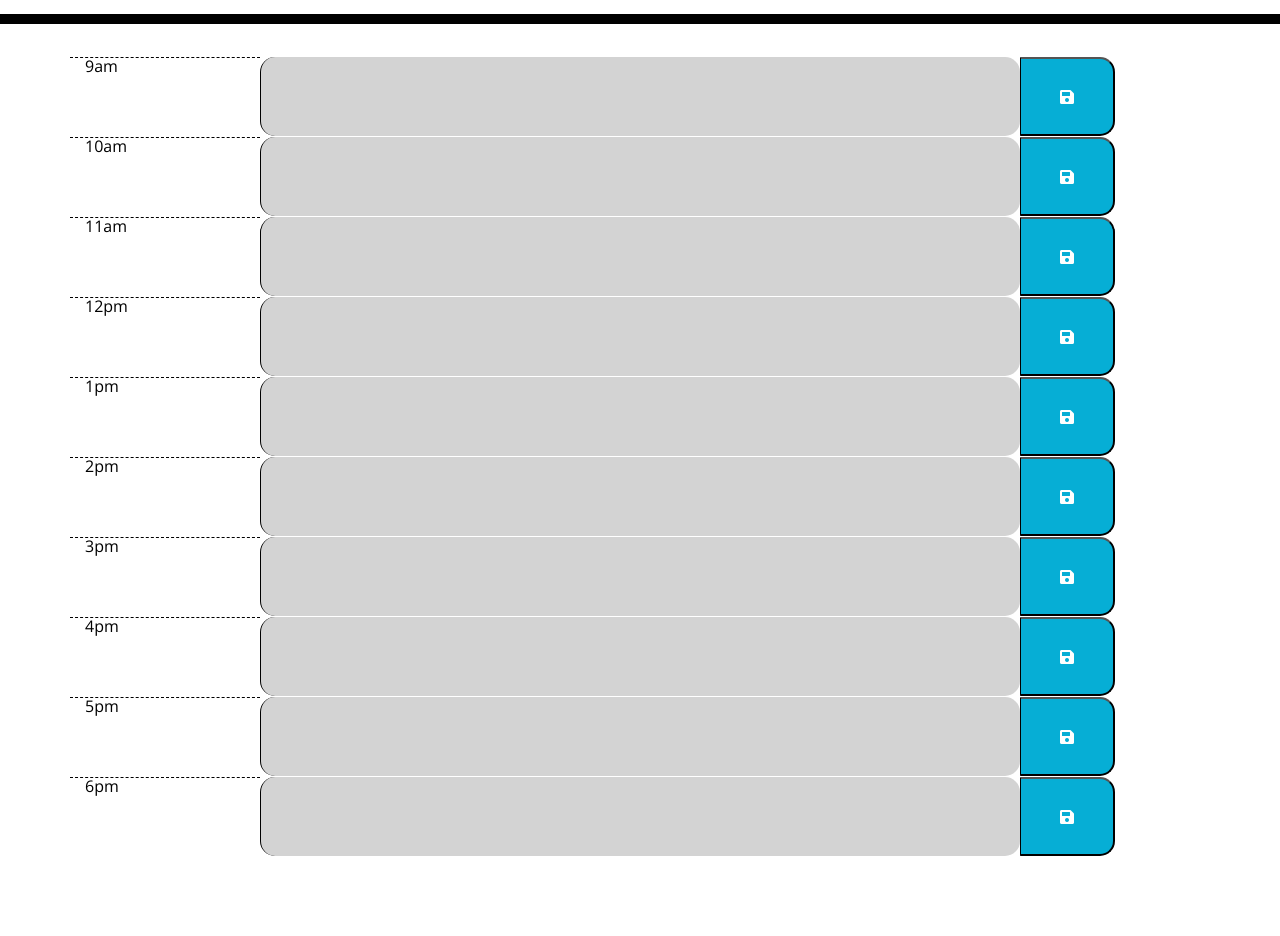
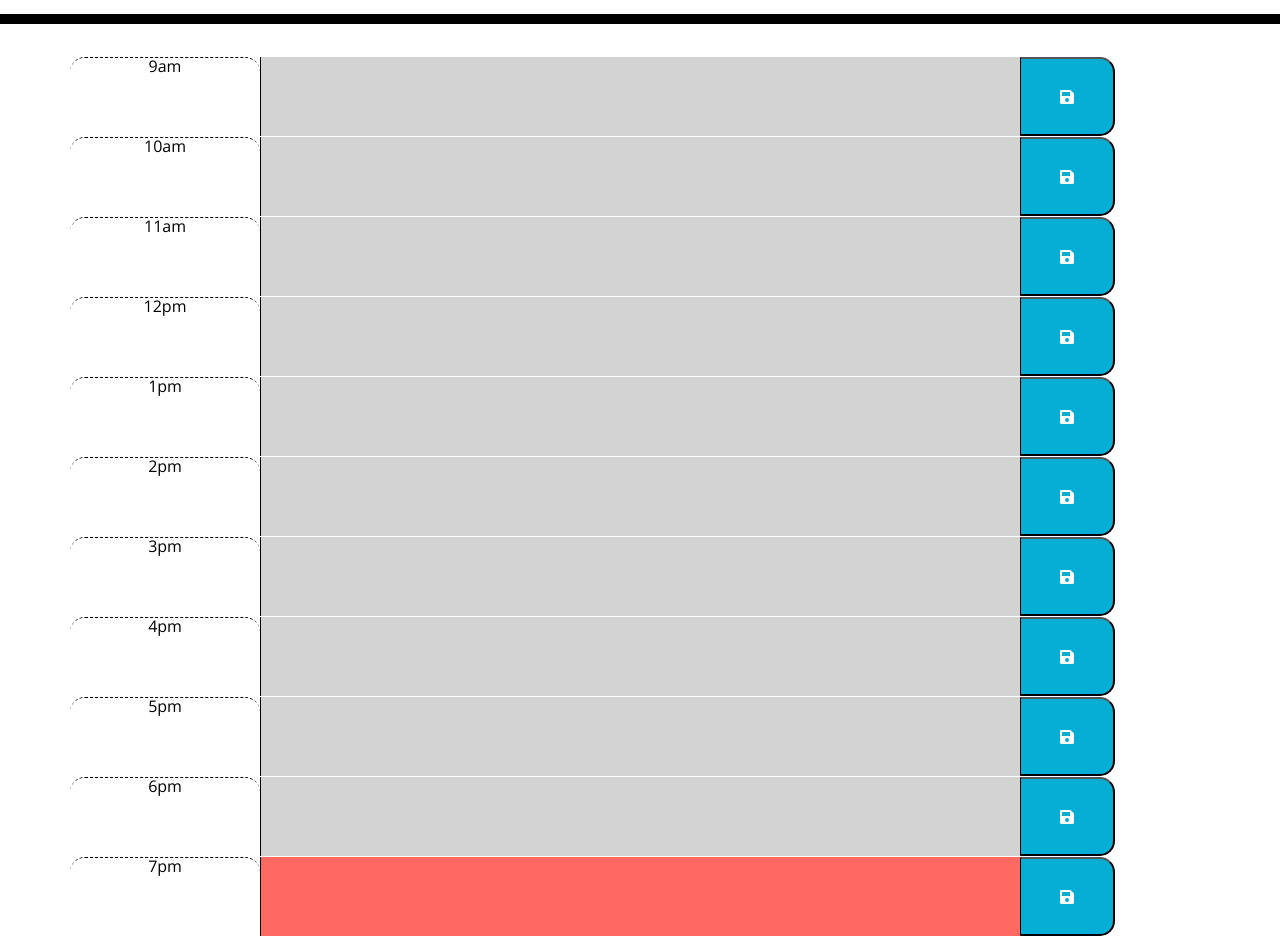
Before and after one commit to lucahendicott/work-day-scheduler, a plain HTML site: page index.html in a window 1280 px wide. Shown: the part 280-1216 px from the top of the page. Before the commit the page ends 1136 px from the top, so only its background shows below. Drawn offline with nearby package versions, Linux system fonts and the light colour scheme.

Commit message:
update html classes

```diff
--- a/assets/script.js
+++ b/assets/script.js
@@ -1,14 +1,14 @@
 $(document).ready(function() {
 
 let timeDate = document.querySelector("#currentDay")
+let currentHour = document.querySelectorAll("textarea")
+let saveBtn = document.querySelector("button")
+let timeNow = parseInt(moment().format("H"))
 
 timeDate.textContent = moment().format("dddd, MMMM Do YYYY");
 
-let timeNow = parseInt(moment().format("H"))
 
-let currentHour = document.querySelectorAll(".time-block")
-
-console.log(typeof timeNow)
+// console.log(typeof timeNow)
 
 for (let i = 0; i < currentHour.length; i++) {
     if(parseInt(currentHour[i].id.slice(4)) === timeNow) {
@@ -22,4 +22,15 @@ for (let i = 0; i < currentHour.length; i++) {
     }
 
 
+    // function saveToLocalStorage (){
+    //     localStorage.setItem(timeNow, JSON.stringify(currentHour.textValue))
+    // }
+    // function getFromLocalStorage (){
+    //     JSON.parse(localStorage.getItem(currentHour.textValue))
+    // }
+    // window.localStorage.setItem(JSON.stringify())
+    // JSON.parse(localStorage.getItem())
+
+    saveBtn.addEventListener("click",saveToLocalStorage)
+
   });
--- a/index.html
+++ b/index.html
@@ -31,66 +31,70 @@
 
   <div class="container">
       <div class="row">
-          <div class="col-2 hour">9am</div>
-          <textarea id="hour9" class="col-8 description time-block"></textarea>
+          <div class="col-2 hour time-block">9am</div>
+          <textarea id="hour9" class="col-8 description"></textarea>
           <button id="btn9" class="col-1 fas fa-save"></button>
       </div>
 
       <div class="row">
-          <div class="col-2 hour">10am</div>
-          <textarea id="hour10" class="col-8 time-block"></textarea>
+          <div class="col-2 hour time-block">10am</div>
+          <textarea id="hour10" class="col-8"></textarea>
           <button id="btn10" class="col-1 fas fa-save"></button>
      </div>
 
       <div class="row">
-          <div class="col-2 hour ">11am</div>
-          <textarea id="hour11" class="col-8 time-block"></textarea>
+          <div class="col-2 hour time-block">11am</div>
+          <textarea id="hour11" class="col-8"></textarea>
           <button id="btn11" class="col-1 fas fa-save"></button>
       </div>
 
       <div class="row">
-          <div class="col-2 hour ">12pm</div>
-          <textarea id="hour12" class="col-8 time-block"></textarea>
+          <div class="col-2 hour time-block">12pm</div>
+          <textarea id="hour12" class="col-8"></textarea>
           <button id="btn12" class="col-1 fas fa-save"></button>
       </div>
 
       <div class="row">
-          <div class="col-2 hour ">1pm</div>
-          <textarea id="hour13" class="col-8 time-block"></textarea>
+          <div class="col-2 hour time-block">1pm</div>
+          <textarea id="hour13" class="col-8"></textarea>
           <button id="btn1" class="col-1 fas fa-save"></button>
       </div>
 
       <div class="row">
-          <div class="col-2 hour ">2pm</div>
-          <textarea id="hour14" class="col-8 time-block"></textarea>
+          <div class="col-2 hour time-block">2pm</div>
+          <textarea id="hour14" class="col-8"></textarea>
           <button id="btn2" class="col-1 fas fa-save"></button>
       </div>
 
       <div class="row">
-          <div class="col-2 hour ">3pm</div>
-          <textarea id="hour15" class="col-8 time-block"></textarea>
+          <div class="col-2 hour time-block">3pm</div>
+          <textarea id="hour15" class="col-8"></textarea>
           <button id="btn3" class="col-1 fas fa-save"></button>
       </div>
 
       <div class="row">
-          <div class="col-2 hour ">4pm</div>
-          <textarea id="hour16" class="col-8 time-block"></textarea>
+          <div class="col-2 hour time-block">4pm</div>
+          <textarea id="hour16" class="col-8"></textarea>
           <button id="btn4" class="col-1 fas fa-save"></button>
       </div>
 
       <div class="row">
-          <div class="col-2 hour">5pm</div>
-          <textarea id="hour17" class="col-8 time-block"></textarea>
+          <div class="col-2 hour time-block">5pm</div>
+          <textarea id="hour17" class="col-8"></textarea>
           <button id="btn5" class="col-1 fas fa-save"></button>
       </div>
       <div class="row">
-        <div class="col-2 hour">6pm</div>
-        <textarea id="hour18" class="col-8 time-block"></textarea>
+        <div class="col-2 hour time-block">6pm</div>
+        <textarea id="hour18" class="col-8"></textarea>
         <button id="btn5" class="col-1 fas fa-save"></button>
     </div>
+    <div class="row">
+      <div class="col-2 hour time-block">7pm</div>
+      <textarea id="hour19" class="col-8"></textarea>
+      <button id="btn5" class="col-1 fas fa-save"></button>
+  </div>
     </div>
   </div>
-
 
     <script src="https://cdnjs.cloudflare.com/ajax/libs/jquery/3.2.1/jquery.min.js"></script>
     <script src="https://cdnjs.cloudflare.com/ajax/libs/moment.js/2.24.0/moment.min.js"></script>
```
